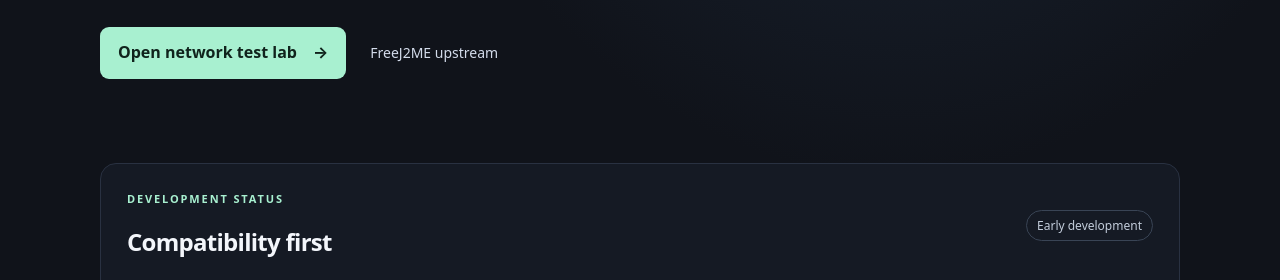
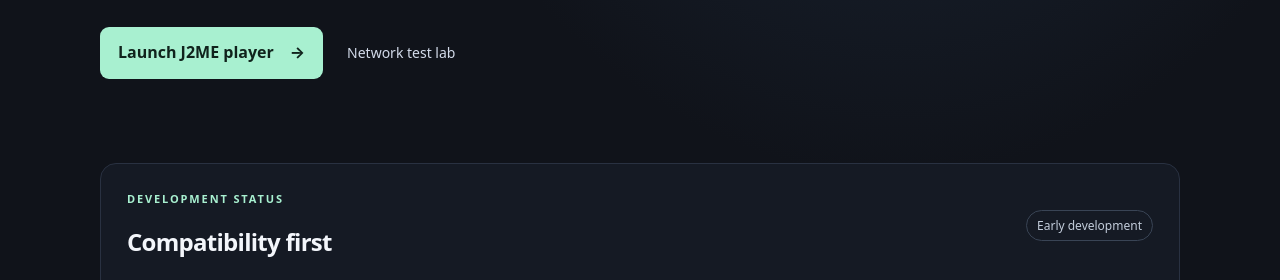
Before and after one commit to Kggduts/j2me-cloud-player, a plain HTML site: page site/index.html in a window 1280 px wide. Shown: the part 511-791 px from the top of the page. Drawn offline with Linux system fonts and the light colour scheme.

Commit message:
feat: link landing page to emulator build

```diff
--- a/site/index.html
+++ b/site/index.html
@@ -19,8 +19,8 @@
       <h1>Your classic mobile games,<br><span>in the browser.</span></h1>
       <p class="lede">A web runtime for MIDP games, built around the FreeJ2ME emulator. Compatibility is being validated before network features are enabled.</p>
       <div class="actions">
-        <a class="primary" href="./netprobe/">Open network test lab <span aria-hidden="true">→</span></a>
-        <a class="secondary" href="https://github.com/zb3/freej2me-web">FreeJ2ME upstream</a>
+        <a class="primary" href="./emulator/">Launch J2ME player <span aria-hidden="true">→</span></a>
+        <a class="secondary" href="./netprobe/">Network test lab</a>
       </div>
     </section>
     <section class="status-panel" aria-labelledby="status-title">
```
